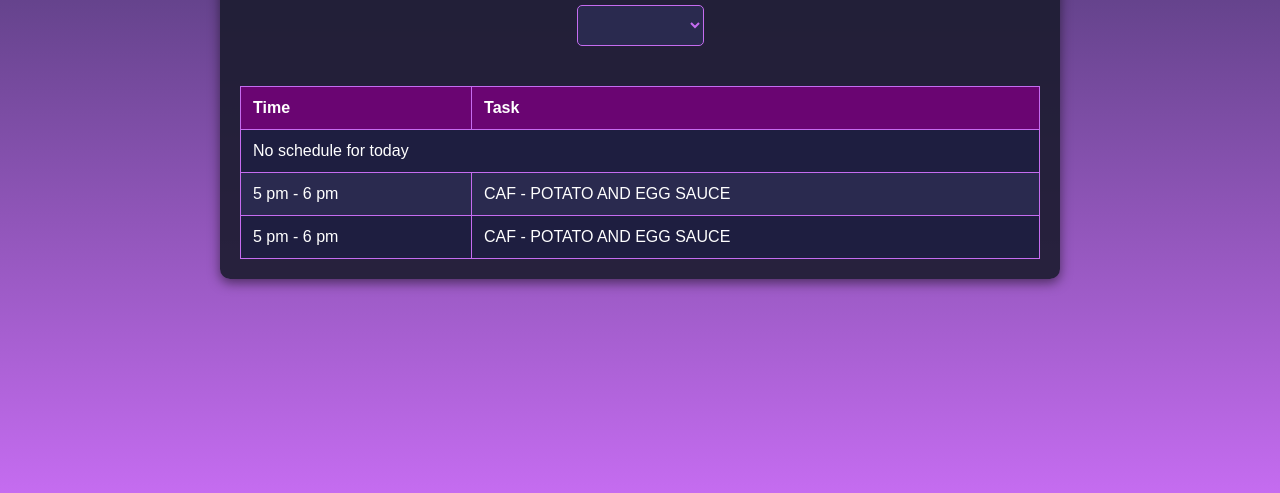
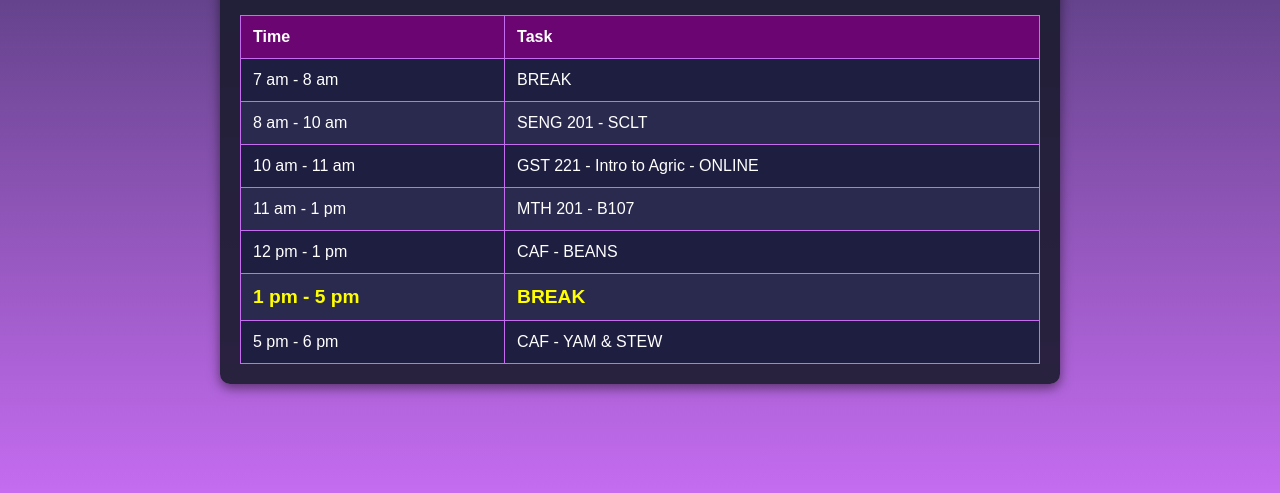
Before and after one commit to Roblominmus/roblominmus.github.io, a plain HTML site: page index.html in a window 1280 px wide. Shown: the part 307-800 px from the top of the page. Drawn offline with Linux system fonts and the light colour scheme.

Commit message:
Updates it

```diff
--- a/index.html
+++ b/index.html
@@ -107,17 +107,15 @@
     <div class="container">
         <h1 id="current-day"></h1>
         <select id="day-selector">
-            <option value="Sunday">Sunday</option>
             <option value="Monday">Monday</option>
             <option value="Tuesday">Tuesday</option>
             <option value="Wednesday">Wednesday</option>
             <option value="Thursday">Thursday</option>
             <option value="Friday">Friday</option>
-            <option value="Saturday">Saturday</option>
         </select>
         <p id="current-task"></p> <!-- New element to display current task -->
         <table id="schedule-table">
-             <thead>
+            <thead>
                 <tr>
                     <th>Time</th>
                     <th>Task</th>
@@ -166,7 +164,7 @@
                 },
                 "Friday": {
                     "7 am - 8 am": "BREAK",
-                    "8 am - 10 am": "SEN",
+                    "8 am - 10 am": "SENG 201 - SCLT",
                     "10 am - 11 am": "GST 221 - Intro to Agric - ONLINE",
                     "11 am - 1 pm": "MTH 201 - B107",
                     "12 pm - 1 pm": "CAF - BEANS",
@@ -176,9 +174,10 @@
             };
 
 
-            const daysOfWeek = ["Monday", "Tuesday", "Wednesday", "Thursday", "Friday"];
+            const daysOfWeek = ["Sunday", "Monday", "Tuesday", "Wednesday", "Thursday", "Friday", "Saturday"];
             const today = new Date();
-            const currentDay = daysOfWeek[today.getDay()];
+            const currentDay = daysOfWeek[today.getDay()]; // Correctly map the day index
+
 
             document.getElementById("current-day").innerText = currentDay;
             document.getElementById("day-selector").value = currentDay;
```
